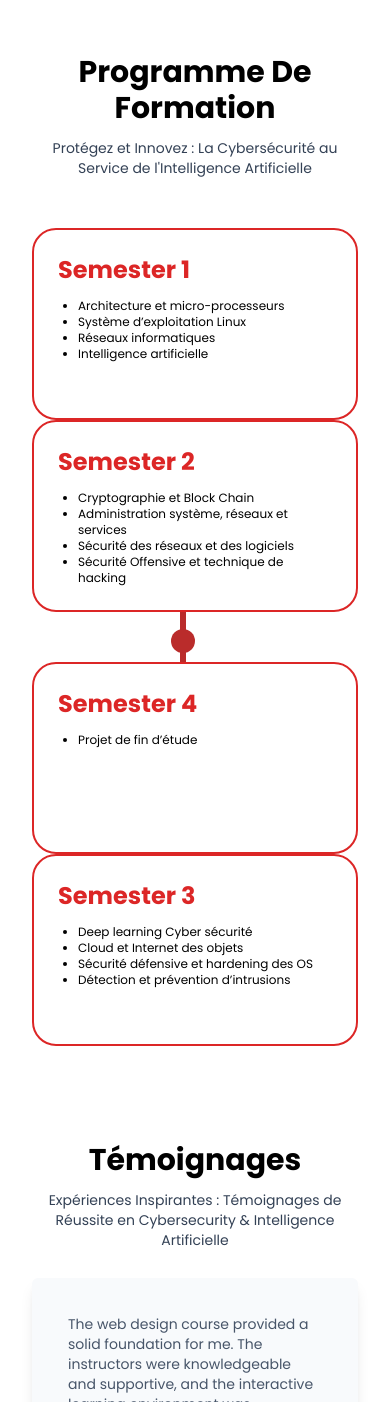
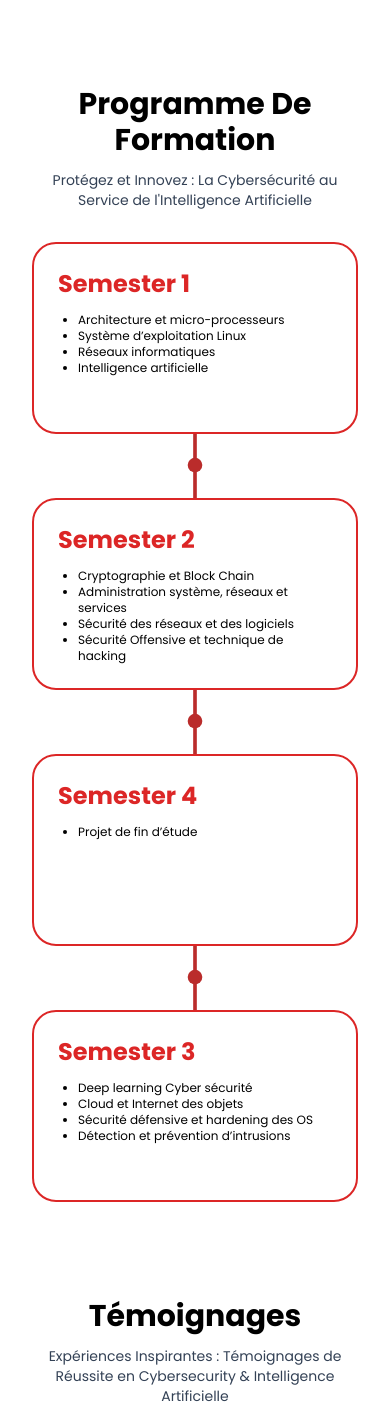
Before and after one commit to ibtissammassa/Site-formation-ensa, a Next.js app: page / in a window 390 px wide. Shown: the part 2731-4133 px from the top of the page. Built offline with nearby package versions, Linux system fonts and the light colour scheme.

Commit message:
Fixed Responsivity problem in the "Section Programme" in the home page issue + any programme section bugs

```diff
--- a/src/Components/Sections/Programme.jsx
+++ b/src/Components/Sections/Programme.jsx
@@ -3,38 +3,38 @@ import red_horiz_line from "../../../public/red-horiz-line.svg";
 import red_vert_line from "../../../public/red-vertic-line.svg";
 import Image from "next/image";
 
-function Programme({format}) {
+function Programme({ format }) {
     const Programme = [
         {
-            semester:1,
-            points:[
+            semester: 1,
+            points: [
                 "Architecture et micro-processeurs",
-                "Système d’exploitation Linux" ,
-                "Réseaux informatiques" ,
+                "Système d’exploitation Linux",
+                "Réseaux informatiques",
                 "Intelligence artificielle",
             ]
         },
         {
-            semester:2,
-            points:[
+            semester: 2,
+            points: [
                 "Cryptographie et Block Chain",
                 "Administration système, réseaux et services",
-                "Sécurité des réseaux et des logiciels" ,
+                "Sécurité des réseaux et des logiciels",
                 "Sécurité Offensive et technique de hacking",
             ]
         },
         {
-            semester:3,
-            points:[
-                "Deep learning Cyber sécurité" ,
+            semester: 3,
+            points: [
+                "Deep learning Cyber sécurité",
                 "Cloud et Internet des objets",
                 "Sécurité défensive et hardening des OS",
                 "Détection et prévention d’intrusions",
             ]
         },
         {
-            semester:4,
-            points:[
+            semester: 4,
+            points: [
                 "Projet de fin d’étude",
             ]
         }
@@ -43,21 +43,23 @@ function Programme({format}) {
         <>
             {
                 (format == 'cards') &&
-                <div id="Programme" className="my-24 relative flex flex-col lg:h-screen w-full px-8 lg:px-48 2xl:px-[30rem] gap-[3.15rem] justify-center items-center">
-                    <div className="flex flex-col gap-3 text-center items-center">
+                <div id="Programme" className="my-24 relative flex flex-col lg:h-screen w-full px-8 lg:px-48 2xl:px-[30rem] justify-center items-center">
+                    <div className="flex flex-col gap-3 text-center items-center py-8">
                         <h1 className="md:text-4xl text-3xl font-bold">Programme De Formation</h1>
                         <p className="text-slate-700 text-sm md:text-base">Protégez et Innovez : La Cybersécurité au Service de l'Intelligence Artificielle</p>
                     </div>
-                    <div className="flex md:flex-row flex-col justify-between w-full z-10">
-                        <SemesterCard semester={Programme[0].semester} points={Programme[0].points}/>
-                        <Image className="hidden md:block" src={red_horiz_line} alt="red-horiz-line"/>
-                        <SemesterCard semester={Programme[1].semester} points={Programme[1].points}/>
+                    <div className="flex md:flex-row flex-col items-center w-full z-10">
+                        <SemesterCard semester={Programme[0].semester} points={Programme[0].points} />
+                        <Image className="md:hidden z-0 h-16" src={red_vert_line} alt="red-vert-line" />
+                        <Image className="hidden md:block" src={red_horiz_line} alt="red-horiz-line" />
+                        <SemesterCard semester={Programme[1].semester} points={Programme[1].points} />
                     </div>
-                    <Image className="absolute top-[54%] md:top-[51%] right-[50%] md:right-[30%] z-0" src={red_vert_line} alt="red-vert-line"/>
-                    <div className="flex justify-between md:flex-row flex-col w-full z-10">
-                        <SemesterCard semester={Programme[3].semester} points={Programme[3].points}/>
-                        <Image className="hidden md:block" src={red_horiz_line} alt="red-horiz-line"/>
-                        <SemesterCard semester={Programme[2].semester} points={Programme[2].points}/>
+                    <Image className="md:ml-[60%] z-0 h-16 md:h-auto" src={red_vert_line} alt="red-vert-line" />
+                    <div className="flex md:flex-row flex-col items-center w-full z-10">
+                        <SemesterCard semester={Programme[3].semester} points={Programme[3].points} />
+                        <Image className="md:hidden z-0 h-16" src={red_vert_line} alt="red-vert-line" />
+                        <Image className="hidden md:block" src={red_horiz_line} alt="red-horiz-line" />
+                        <SemesterCard semester={Programme[2].semester} points={Programme[2].points} />
                     </div>
                 </div>
             }
@@ -69,7 +71,7 @@ function Programme({format}) {
                         <div className="flex flex-col gap-3">
                             <h3 className="font-bold text-red-600 text-lg">Première année</h3>
                             {
-                            Programme.slice(0,2).map((semester, index) => (
+                                Programme.slice(0, 2).map((semester, index) => (
                                     <div key={index} className='flex flex-col gap-3 pl-2'>
                                         <h4 className='text-red-600'>Semestre {semester.semester}</h4>
                                         <ul className='text-xs list-disc text-slate-800 pl-8'>
@@ -86,7 +88,7 @@ function Programme({format}) {
                         <div className="flex flex-col gap-3">
                             <h3 className="font-bold text-red-600 text-lg">Deuxième année</h3>
                             {
-                            Programme.slice(2,4).map((semester, index) => (
+                                Programme.slice(2, 4).map((semester, index) => (
                                     <div key={index} className='flex flex-col gap-3 pl-2'>
                                         <h4 className='text-red-600'>Semestre {semester.semester}</h4>
                                         <ul className='text-xs list-disc text-slate-800 pl-8'>
--- a/src/Components/ui/SemesterCard.jsx
+++ b/src/Components/ui/SemesterCard.jsx
@@ -1,14 +1,14 @@
-function SemesterCard({semester,points}) {
+function SemesterCard({ semester, points }) {
     return (
-        <div className="border-2 rounded-3xl bg-white md:w-[400px] md:h-56 h-48 border-red-600 p-6 ">
+        <div className="border-2 rounded-3xl w-full bg-white md:w-[400px] md:h-56 h-48 border-red-600 p-6 ">
             <h2 className="text-red-600 font-bold text-2xl mb-3">Semester {semester}</h2>
             <ul className="list-disc text-xs md:text-sm pl-5">
-                {points.map((point,index)=>(
+                {points.map((point, index) => (
                     <li className="" key={index}>{point}</li>
                 ))}
             </ul>
         </div>
-     );
+    );
 }
 
 export default SemesterCard;
```
Lines whose indentation alone changed are shown as unchanged.
